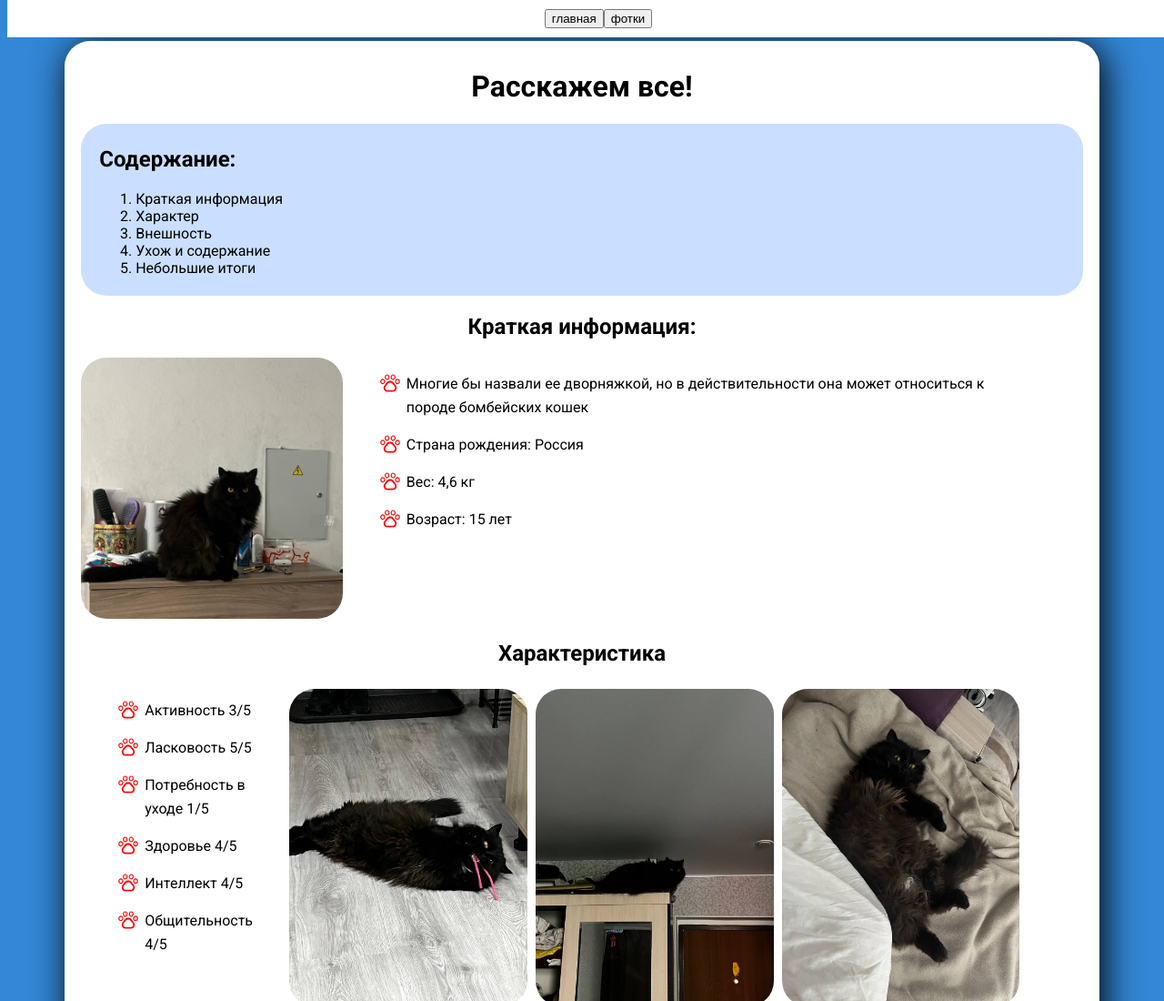
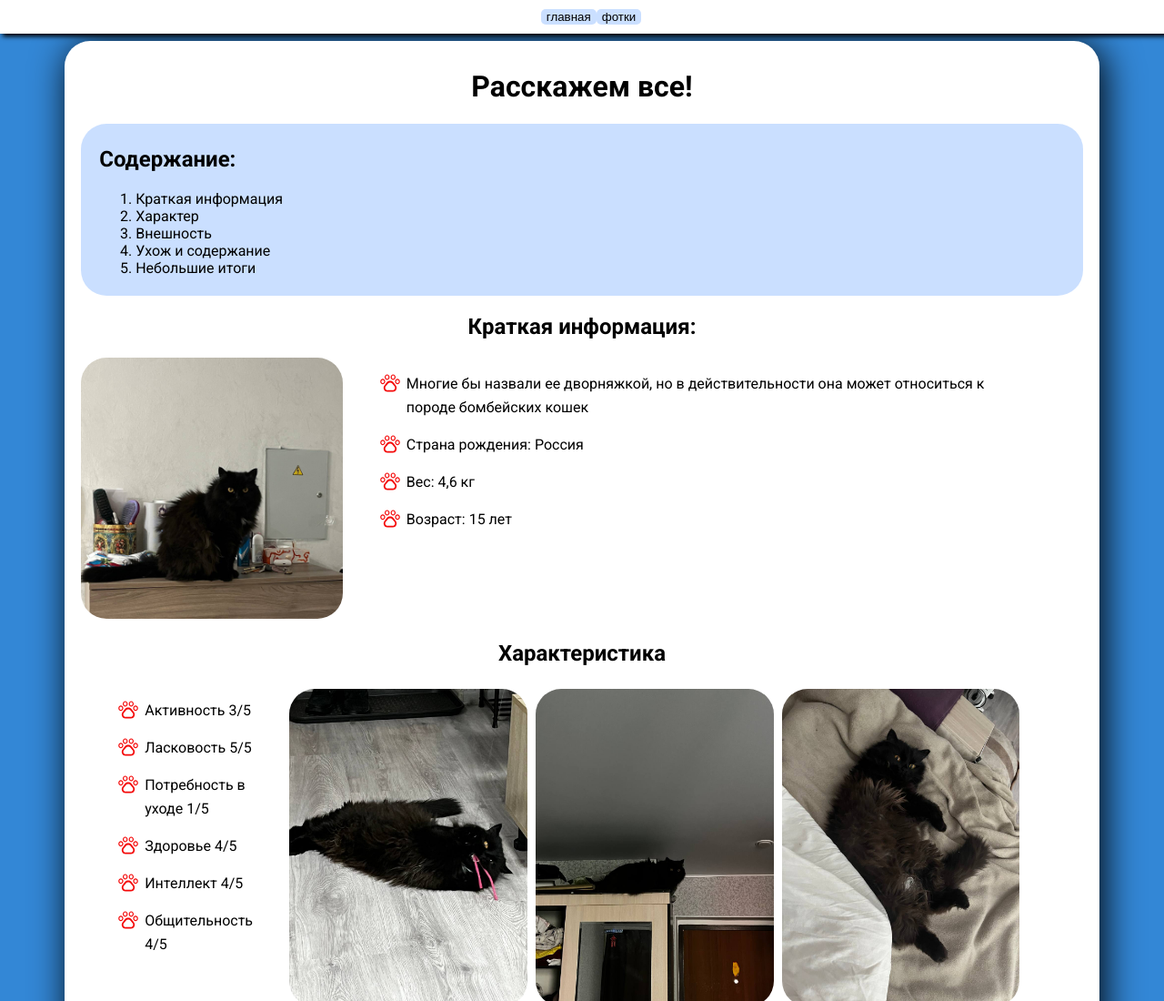
Before and after one commit to MyafchikMyaf/kotiki-kodiki, a plain HTML site: page website about Tosha/facts.html in a window 1280 px wide. Shown: the top 1100 px of the page at 91% size. Drawn offline with Linux system fonts and the light colour scheme.

Commit message:
теперь точно готово

```diff
--- a/website about Tosha/facts.html
+++ b/website about Tosha/facts.html
@@ -16,10 +16,10 @@
     align-items: center;
     padding: 10px;
     background-color: #ffffff;">
-        <button>
+        <button class="btn">
             <a href=" index.html"> главная </a>
         </button>
-        <button>
+        <button class="btn">
             <a href="articles.html"> фотки </a>
         </button>
     </div>
--- a/website about Tosha/styless.css
+++ b/website about Tosha/styless.css
@@ -1,5 +1,5 @@
 /* главное */
-@import url('https://fonts.googleapis.com/css2?family=Roboto:ital,wght@0,100..900;1,100..900&display=swap');
+@import url("https://fonts.googleapis.com/css2?family=Roboto:ital,wght@0,100..900;1,100..900&display=swap");
 body {
   background-color: #3387d6;
 
@@ -8,8 +8,7 @@ body {
   font-optical-sizing: auto;
   font-weight: weight;
   font-style: normal;
-  font-variation-settings:
-    "width" 100;
+  font-variation-settings: "width" 100;
 }
 
 a {
@@ -25,6 +24,18 @@ a:active {
 
 a:visited {
   color: #324b57;
+}
+
+.btn {
+  background: rgba(148, 191, 255, 0.493);
+  color: #ffffff;
+  border: none;
+  cursor: pointer;
+  border-radius: 5px;
+}
+
+.btn:hover {
+  opacity: 0.8;
 }
 
 body h1 {
@@ -66,7 +77,9 @@ body h1 {
 .knopki {
   position: fixed;
   top: 0;
+  left: 0;
   width: 100%;
+  box-shadow: 3px 3px 5px rgb(0, 0, 0);
 }
 
 .container {
@@ -147,13 +160,11 @@ body h1 {
   max-height: 500px;
   border-radius: 28px;
 }
- .imginline {
+.imginline {
   display: inline-block;
- }
+}
 
 @media (max-width: 500px) {
   .VseVse {
-
-
   }
 }
```
